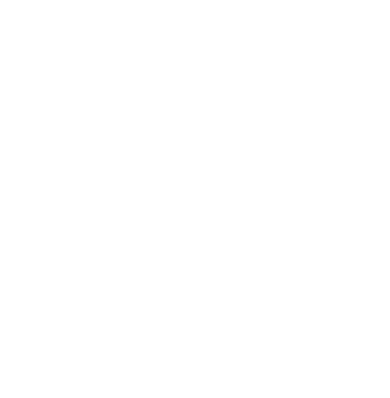
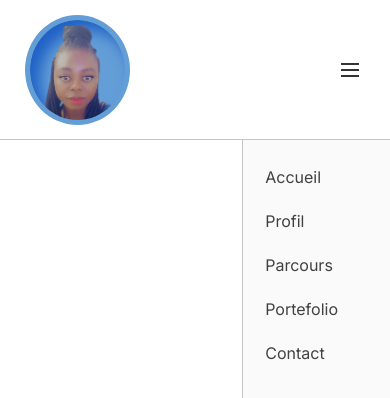
Before and after one commit to evy-vy/Portfolio, a website: page index.html in a window 390 px wide. Shown: the top 398 px of the page. Drawn offline with Linux system fonts and the light colour scheme.

Commit message:
responsive nav created

```diff
--- a/app.js
+++ b/app.js
@@ -0,0 +1,5 @@
+
+// retrait de la class clean-transition du body une fois le site chargé
+window.addEventListener('load', () => {
+  document.body.classList.remove("clean-transition");
+});
--- a/index.html
+++ b/index.html
@@ -13,12 +13,50 @@
   <!-- title -->
   <title>Bienvenue sur le portefolio d'Evetricia</title>
 </head>
-  <body>
+  <body class="clean-transition">
     <!-- nav -->
-    <!-- fin-nav -->
-    <!-- main -->
-    <!-- fin main -->
-    <!-- footer -->
-    <!-- fin footer -->
+    <nav class="nav">
+      <div class="nav__brandAndSocial">
+        <div class="nav__brand-container">
+          <a href="#accueil" class="nav__brand-link" aria-label="visit homepage" aria-current="page">
+            <img src="./images/photo_profil.webp" alt="Evetricia Kalala" aria-label="Evetricia Kalala" class="nav__brand-pic">
+          </a>
+        </div>
+        <div class="nav__socialLinks">
+          <a href="#" class="nav__socialLinks-contact github" aria-label="contact page">
+            <i class="fa-brands fa-github"></i>
+          </a>
+          <a href="#" class="nav__socialLinks-contact mail" aria-label="contact page">
+            <i class="fa-solid fa-at"></i>
+          </a>
+          <a href="#" class="nav__socialLinks-contact linkedin" aria-label="contact page">
+            <i class="fa-brands fa-linkedin"></i>
+          </a>
+        </div>
+      </div>
+
+      <div class="main__navLinks">
+        <button class="hamburger" type="button" aria-label="toggle navigation" aria-expanded="false">
+          <span class="lines"></span>
+          <span class="lines"></span>
+          <span class="lines"></span>
+        </button>
+
+        <div class="navLinks__container">
+          <a href="#accueil" aria-current="page" >Accueil</a>
+          <a href="#profil" >Profil</a>
+          <a href="#parcours" >Parcours</a>
+          <a href="#portfolio" >Portefolio</a>
+          <a href="#contact" >Contact</a>
+        </div>
+      </div>
+
+    </nav>
+      <!-- fin-nav -->
+      <!-- main -->
+      <!-- fin main -->
+      <!-- footer -->
+      <!-- fin footer -->
+    <script src="./app.js"></script>
   </body>
 </html>
--- a/scss/base/base.scss
+++ b/scss/base/base.scss
@@ -25,9 +25,15 @@ h6 {
   padding: 0
 }
 
+i {
+  font-size: clamp(1.1rem, 2vw, 1.1rem);
+}
+
 html,
 body {
   max-width: 100%;
+  font-size: clamp(1rem, 2vw, 1.1rem);
+  font-family: Inter, sans-serif;
 }
 
 h1,
@@ -60,7 +66,6 @@ button {
 }
 
 html {
-  font-size: 10px;
   box-sizing: border-box;
 }
 
@@ -70,6 +75,16 @@ main {
 
 * {
   box-sizing: border-box;
+}
+
+// selection de tous les éléments se trouvant dans clean transition (soit tous les éléments dans body)
+.clean-transition * {
+  //ajout de tous les vendors pour être sûr que tous les nav support la clean transition
+  -webkit-transition: none !important;
+  -moz-transition: none !important;
+  -o-transition: none !important;
+  -ms-transition: none !important;
+  transition: none !important;
 }
 
 img,
--- /dev/null
+++ b/scss/layout/container.scss
@@ -0,0 +1,9 @@
+.container {
+  // background-image: linear-gradient(to right bottom, #30303b, #26262e, #1d1d22, #141316, #050505);
+  position: absolute;
+  top: 0;
+  bottom: 0;
+  left: 0;
+  right: 0;
+  margin: auto;
+}
--- /dev/null
+++ b/scss/layout/nav.scss
@@ -0,0 +1,186 @@
+.nav {
+  position: fixed;
+  width: 100%;
+  display: flex;
+  align-items: center;
+  padding: 15px 25px;
+  box-shadow: inset 0px -1px 0px #c5c5c6;
+
+  &__brandAndSocial {
+    display: flex;
+    width: 145px;
+
+    &:hover {
+      .nav__socialLinks {
+        transform: translateX(0);
+        transition: transform .2s ease-in-out;
+      }
+
+      .github {
+        top: 0;
+        left: -10px;
+      }
+
+      .linkedin {
+        bottom: 0;
+        left: -10px;
+      }
+    }
+  }
+
+  &__brand-container {
+    position: relative;
+    width: 105px;
+    height: 110px;
+    margin-right: 20px;
+    display: flex;
+    align-items: center;
+    flex-direction: column;
+    border: 5px solid #649ed7;
+    border-radius: 100%;
+    background: #649ed7;
+    box-shadow: inset 9.91px 9.91px 15px #1f60c5, inset -9.91px -9.91px 15px #649ed7;
+    overflow: hidden;
+  }
+
+  &__brand-link {
+    width: 100%;
+    padding: 6px;
+    display: flex;
+    align-items: center;
+    object-fit: cover;
+  }
+
+  &__brand-pic {
+    object-position: 0px -25px;
+  }
+
+  &__socialLinks {
+    display: flex;
+    flex-direction: column;
+    justify-content: center;
+    margin: 5px 0;
+    transform: translateX(-50px);
+    background-color: green;
+    z-index: -1;
+  }
+
+  &__socialLinks-contact {
+    cursor: pointer;
+    border: none;
+    margin: 5px 0;
+    font-size: 18px;
+  }
+}
+
+.linkedin,
+.mail,
+.github {
+  position: absolute;
+}
+
+
+.main__navLinks {
+  margin-left: auto;
+}
+
+.navLinks__container {
+  display: flex;
+  flex-direction: column;
+  align-items: flex-start;
+  position: absolute;
+  background: #fafafa;
+  top: 100%;
+  right: 0;
+  height: 100vh;
+  padding: 15px 50px 15px 20px;
+  border-left: 1px solid #c5c5c6;
+  // transform: translate(100%);
+}
+
+.navLinks__container a {
+  margin: 10px 0px;
+  padding: 2px;
+  font-weight: 500;
+  color: #414141;
+  position: relative;
+
+
+  &::after {
+    content: "";
+    display: block;
+    position: absolute;
+    bottom: 3px;
+    width: 100%;
+    height: 1px;
+    transform: scaleX(0);
+    transform-origin: left;
+    background: #333;
+    transition: 0.3s ease-out;
+  }
+
+  &:hover::after {
+    transform: scaleX(1);
+  }
+}
+
+
+.hamburger {
+  width: 30px;
+  display: flex;
+  align-items: center;
+  justify-content: center;
+  flex-direction: column;
+  justify-content: center;
+  align-items: center;
+  background: transparent;
+}
+
+.lines {
+  display: flex;
+
+  background: #333;
+  padding: 1px;
+  margin: 2px;
+  width: 100%;
+}
+
+// .open {
+//   transform: translate(0);
+// }
+
+
+@media (min-width: 900px) {
+  .hamburger {
+    display: none;
+  }
+
+  .nav {
+    padding: 15px 20px;
+    position: relative;
+
+    &__brand-container {
+      width: 110px;
+      height: 120px;
+    }
+
+    &__brand-pic {
+      object-position: 0px -25px;
+    }
+  }
+
+  .navLinks__container {
+    display: flex;
+    flex-direction: inherit;
+    align-items: center;
+    position: inherit;
+    background: inherit;
+    height: 0;
+    padding: 15px 50px 15px 20px;
+    border-left: none;
+
+    >a {
+      margin: 0 10px;
+    }
+  }
+}
--- a/scss/style.scss
+++ b/scss/style.scss
@@ -0,0 +1,3 @@
+@import "base/base.scss";
+@import "./layout/container.scss";
+@import "./layout/nav.scss";
```
Also changed, not shown: css/style.css, images/photo_profil.webp (added), 1 other file.
